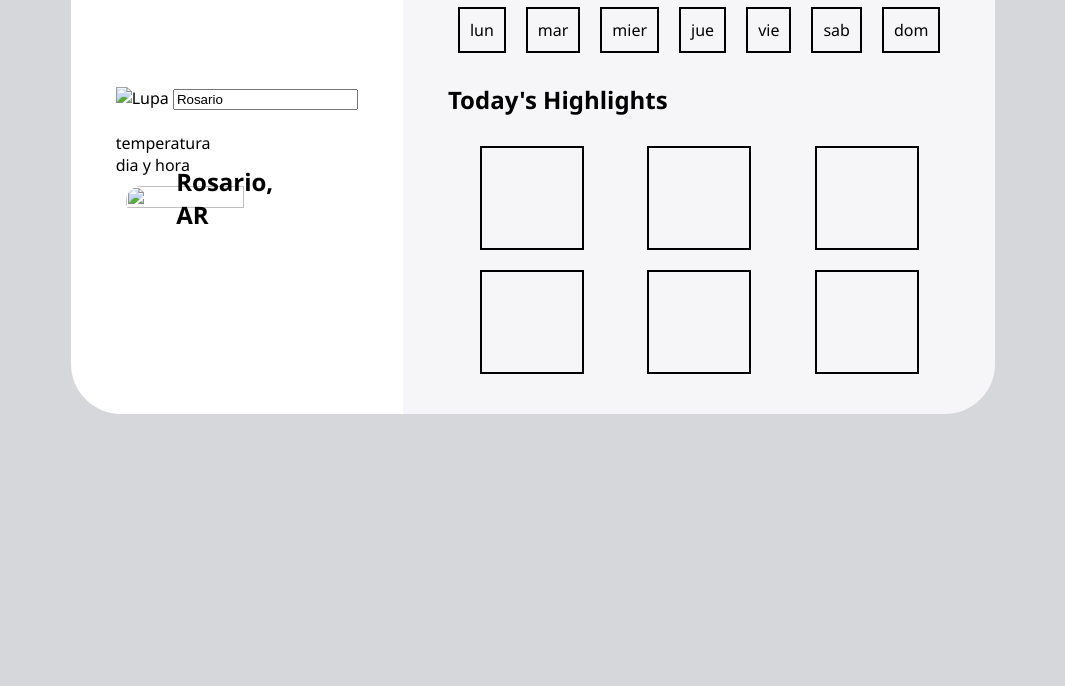
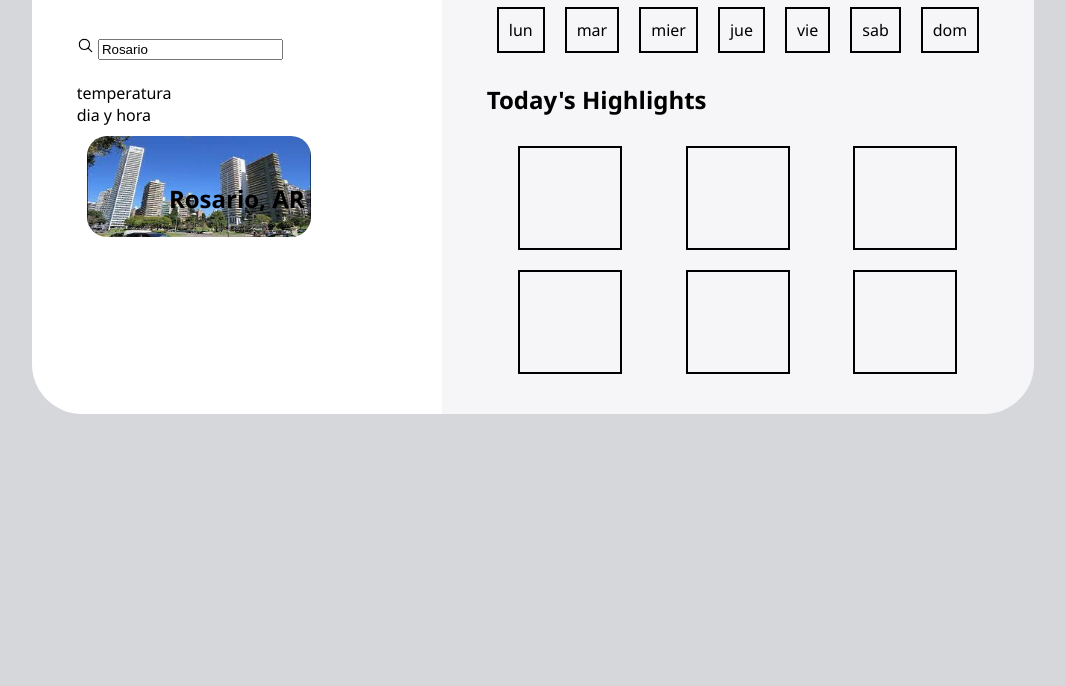
Before and after one commit to walfonso/appclima, a plain HTML site: page index.html in a window 1280 px wide. Shown: the part 114-800 px from the top of the page, without its empty margins (107-1172 px from the left). Drawn offline with Linux system fonts and the light colour scheme; the site is published under a folder, as on GitHub Pages, so addresses that start at the root find nothing.

Commit message:
Update index.html

```diff
--- a/index.html
+++ b/index.html
@@ -13,7 +13,7 @@
       <section id="left">
 
          <div class="search">
-            <img src="/images/search.png" alt="Lupa">
+            <img src="images/search.png" alt="Lupa">
             <input
             type="search"
             name="ciudad"
@@ -29,7 +29,7 @@
         <div>temperatura</div>
         <div>dia y hora</div>
         <div class="container">
-          <img src="/images/rosario.jpg" />
+          <img src="images/rosario.jpg" />
           <div class="text"><h2>Rosario, AR</h2></div>
         </div>
 
```
